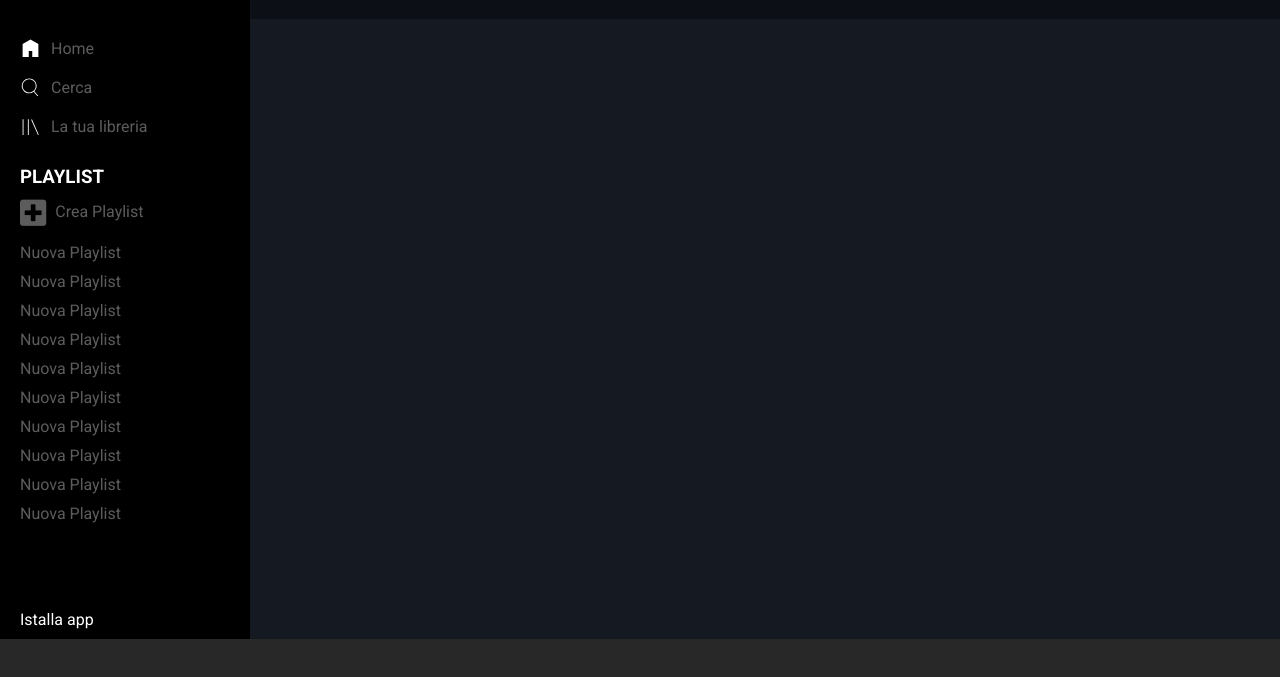
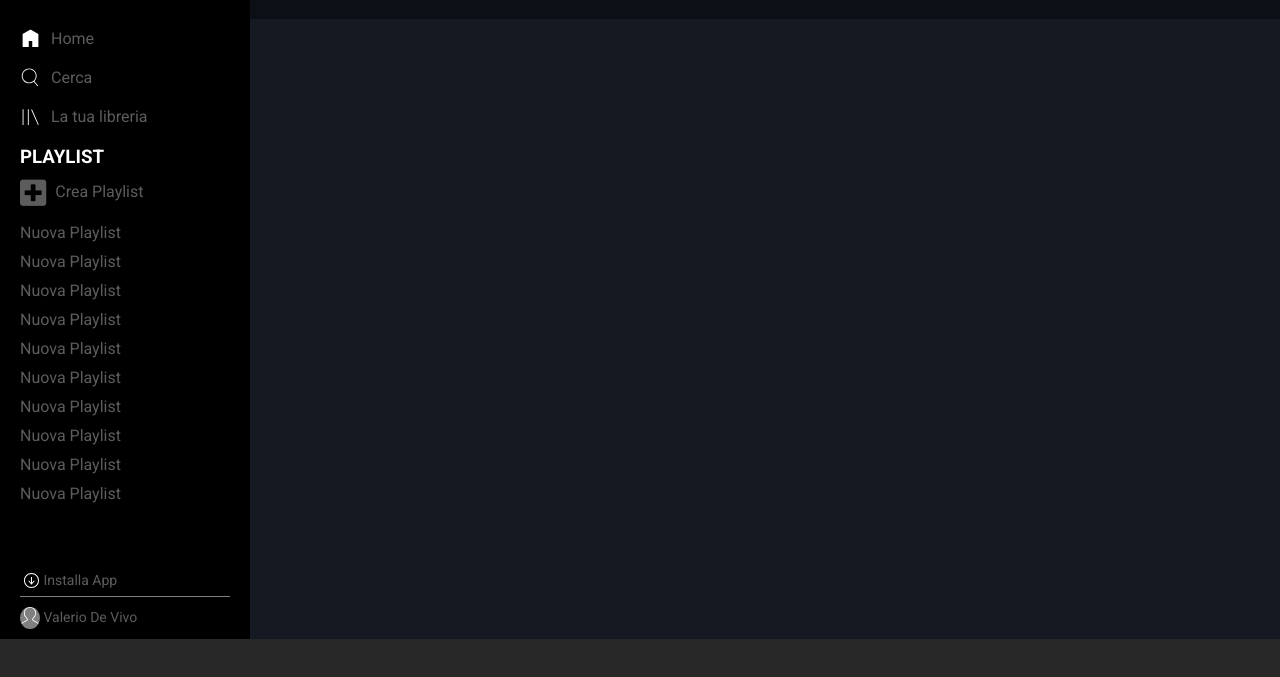
Before and after one commit to Valerio-De-Vivo/html-css-spotifyweb, a plain HTML site: page index.html in a window 1280 px wide. Shown: the part 71-748 px from the top of the page. Drawn offline with Linux system fonts and the light colour scheme.

Commit message:
Finish sidemenu

```diff
--- a/css/style.css
+++ b/css/style.css
@@ -37,12 +37,23 @@ main {
   background-color: black;
   display: flex;
   flex-direction: column;
+  padding: 0 20px;
+}
+
+.sidemenu a {
+  text-decoration: none;
+  color: #5c5c5c;
+}
+
+.sidemenu a:hover {
+  text-decoration: none;
+  color: white;
+  font-weight: bolder;
 }
 
 .logo {
   height: 90px;
   line-height: 90px;
-  padding: 0 20px;
 }
 
 .logo img {
@@ -54,7 +65,6 @@ main {
   width: 100%;
   display: flex;
   flex-wrap: wrap;
-  padding: 10px 20px;
   align-items: center;
 }
 
@@ -71,9 +81,9 @@ main {
 }
 
 .playlist {
-  flex-grow: 2;
+  flex-grow: 1;
   max-height: 500px;
-  padding: 10px 20px;
+  padding: 10px 0;
   overflow: auto;
 }
 
@@ -97,13 +107,28 @@ main {
   padding: 5px 0;
 }
 
-.playlist a {
-  text-decoration: none;
+.app {
   color: #5c5c5c;
+  border-bottom: 1px solid grey;
+  padding: 5px 0;
+  font-size: 14px;
+}
+
+.app img {
+  width: 20px;
+  vertical-align: middle;
 }
 
 .user {
-  padding: 10px 20px;
+  padding: 10px 0;
+  font-size: 14px;
+}
+
+.user img {
+  width: 20px;
+  background-color: gray;
+  border-radius: 50%;
+  vertical-align: middle;
 }
 
 /* MAIN CONTENT  */
--- a/index.html
+++ b/index.html
@@ -23,14 +23,14 @@
                 </div>
 
                 <div class="menuicone">
-                    <img src="css/img/home.svg" alt=""> <span>Home</span>
-                    <img src="css/img/search.svg" alt=""> <span>Cerca</span>
-                    <img src="css/img/libreria.svg" alt=""> <span>La tua libreria</span>
+                    <img src="css/img/home.svg" alt=""> <span> <a href="">Home</a></span>
+                    <img src="css/img/search.svg" alt=""> <span><a href="">Cerca</a></span>
+                    <img src="css/img/libreria.svg" alt=""> <span><a href="">La tua libreria</a></span>
                 </div>
 
                 <div class="playlist">
                     <h3>PLAYLIST</h3>
-                    <i class="fas fa-plus-square"></i> <span>Crea Playlist</span>
+                    <i class="fas fa-plus-square"></i> <span> <a href="">Crea Playlist</a> </span>
                     <ul>
                         <li><a href="">Nuova Playlist</a></li>
                         <li><a href="">Nuova Playlist</a></li>
@@ -46,8 +46,12 @@
 
                 </div>
 
+                <div class="app">
+                    <img src="css/img/download.svg" alt=""> <a href="">Installa App</a>
+                </div>
+
                 <div class="user">
-                    Istalla app
+                    <img src="css/img/profile.svg" alt=""> <a href="">Valerio De Vivo</a>
                 </div>
             </div>
 
```
